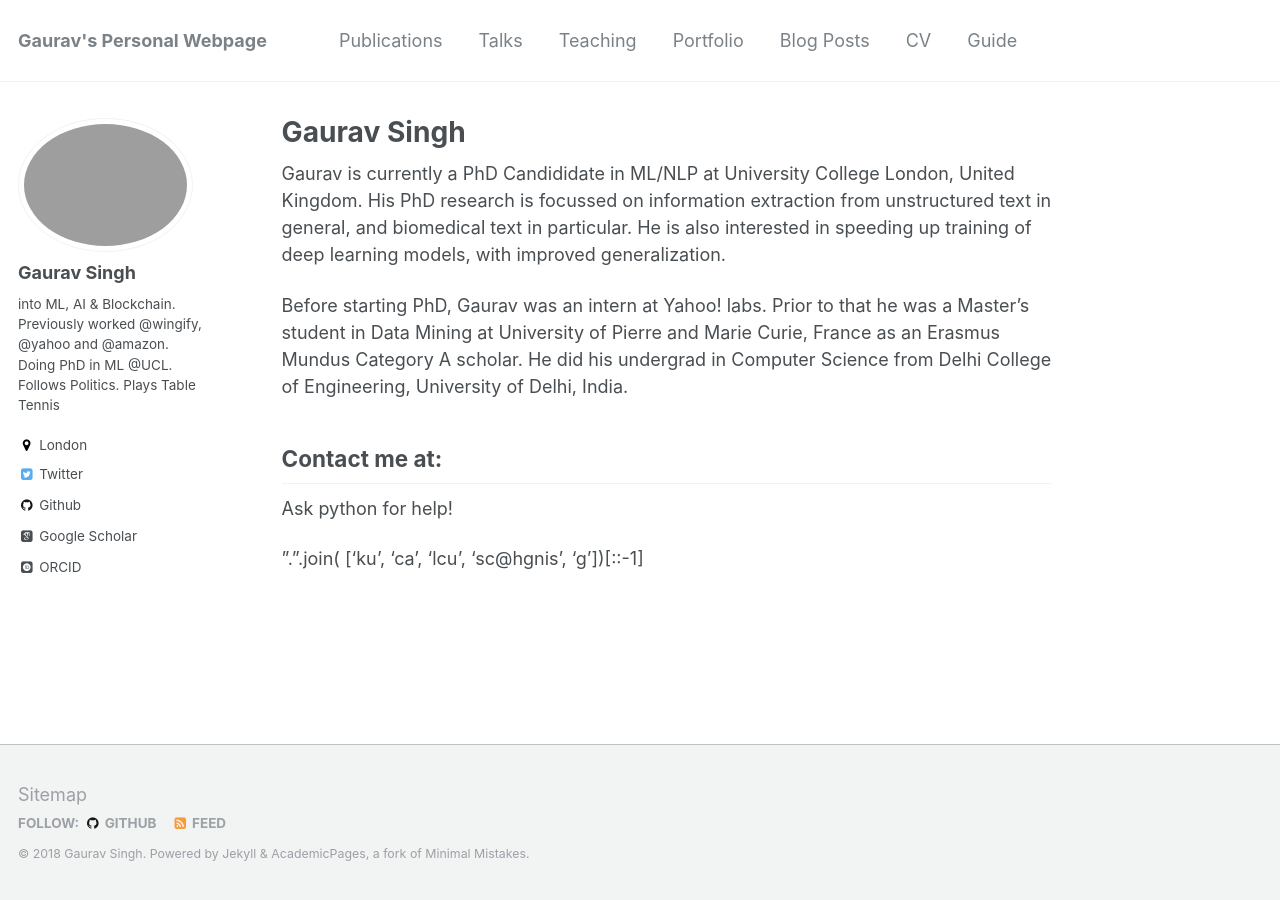
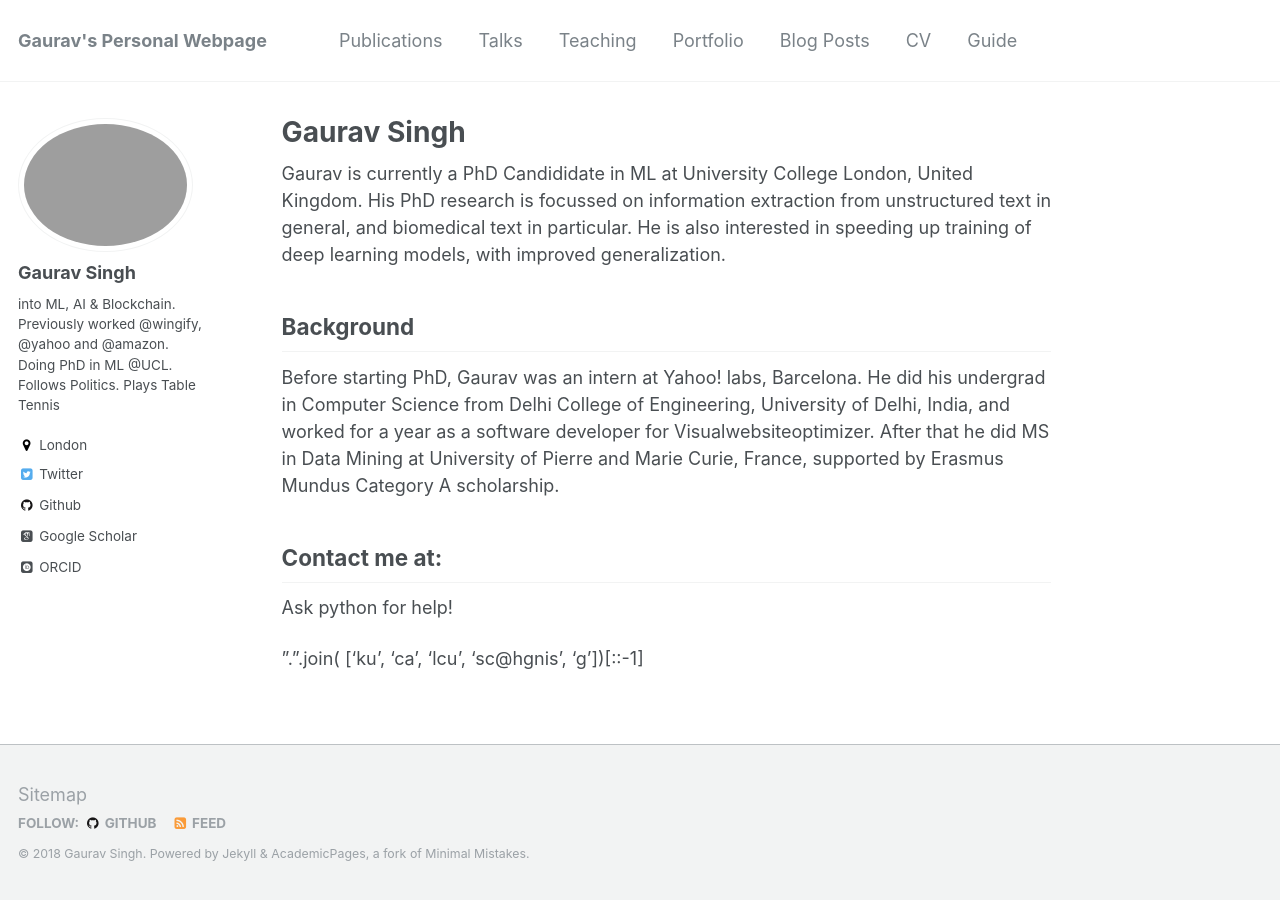
Before and after one commit to gauravsc/gauravsc.github.io, a Jekyll site: the page built from _pages/about.md, in a window 1280 px wide. Built offline with Jekyll 4.4.1, drawn with Linux system fonts in a browser that asks for light colours; some web fonts are replaced.

Commit message:
added about me section

```diff
--- a/_pages/about.md
+++ b/_pages/about.md
@@ -8,10 +8,11 @@ redirect_from:
   - /about.html
 ---
 
-Gaurav is currently a PhD Candididate in ML/NLP at University College London, United Kingdom. His PhD research is focussed on information extraction from unstructured text in general, and biomedical text in particular. He is also interested in speeding up training of deep learning models, with improved generalization.
+Gaurav is currently a PhD Candididate in ML at University College London, United Kingdom. His PhD research is focussed on information extraction from unstructured text in general, and biomedical text in particular. He is also interested in speeding up training of deep learning models, with improved generalization.
 
-
-Before starting PhD, Gaurav was an intern at Yahoo! labs. Prior to that he was a Master's student in Data Mining at University of Pierre and Marie Curie, France as an Erasmus Mundus Category A scholar. He did his undergrad in Computer Science from Delhi College of Engineering, University of Delhi, India.
+Background
+------
+Before starting PhD, Gaurav was an intern at Yahoo! labs, Barcelona. He did his undergrad in Computer Science from Delhi College of Engineering, University of Delhi, India, and worked for a year as a software developer for Visualwebsiteoptimizer. After that he did MS in Data Mining at University of Pierre and Marie Curie, France, supported by Erasmus Mundus Category A scholarship.
 
 
 Contact me at:
```
